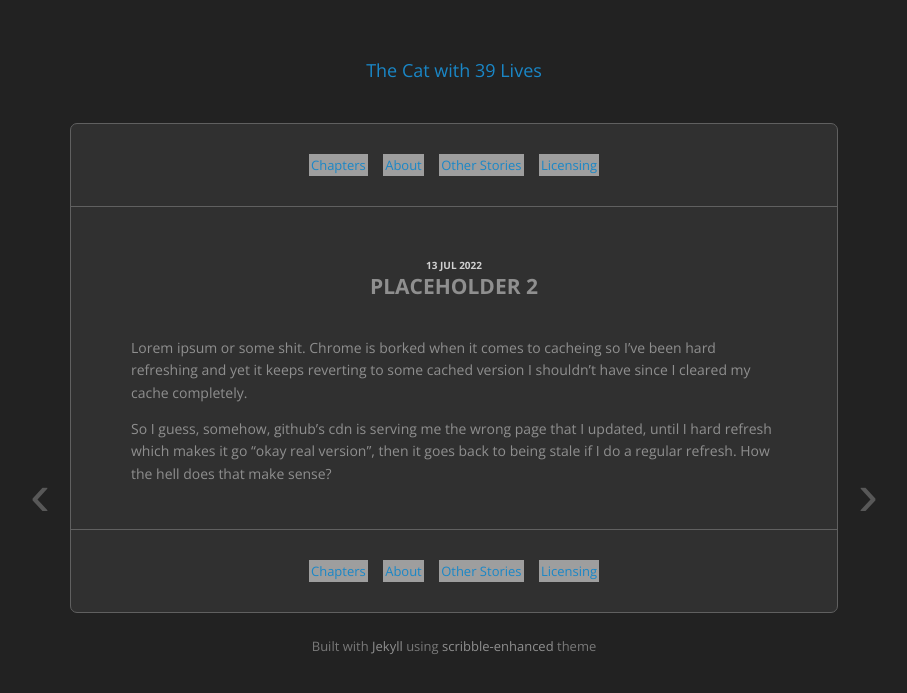
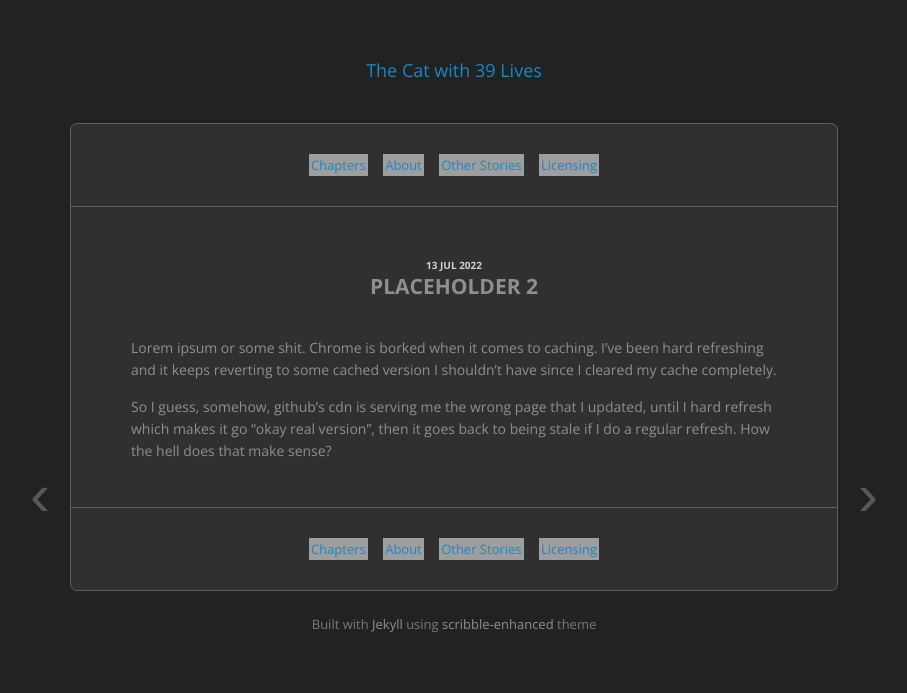
Before and after one commit to mehkanik/C39, a Jekyll site: the page built from _posts/2022-07-13-placeholder2.md, in a window 1280 px wide, cut to the strip 0-913 px from the top of the page. Shown: the top 693 px of the strip, without its empty margins (186-1093 px from the left). Built offline with Jekyll 4.4.1, drawn with Linux system fonts in a browser that asks for light colours; grey boxes are pictures that could not be loaded.

Commit message:
--allow-empty

```diff
--- a/_posts/2022-07-13-placeholder2.md
+++ b/_posts/2022-07-13-placeholder2.md
@@ -4,6 +4,6 @@ title: Placeholder 2
 permalink: placeholder2
 ---
 
-Lorem ipsum or some shit. Chrome is borked when it comes to cacheing so I've been hard refreshing and yet it keeps reverting to some cached version I shouldn't have since I cleared my cache completely.
+Lorem ipsum or some shit. Chrome is borked when it comes to caching. I've been hard refreshing and it keeps reverting to some cached version I shouldn't have since I cleared my cache completely.
 
 So I guess, somehow, github's cdn is serving me the wrong page that I updated, until I hard refresh which makes it go "okay real version", then it goes back to being stale if I do a regular refresh. How the hell does that make sense?
```
